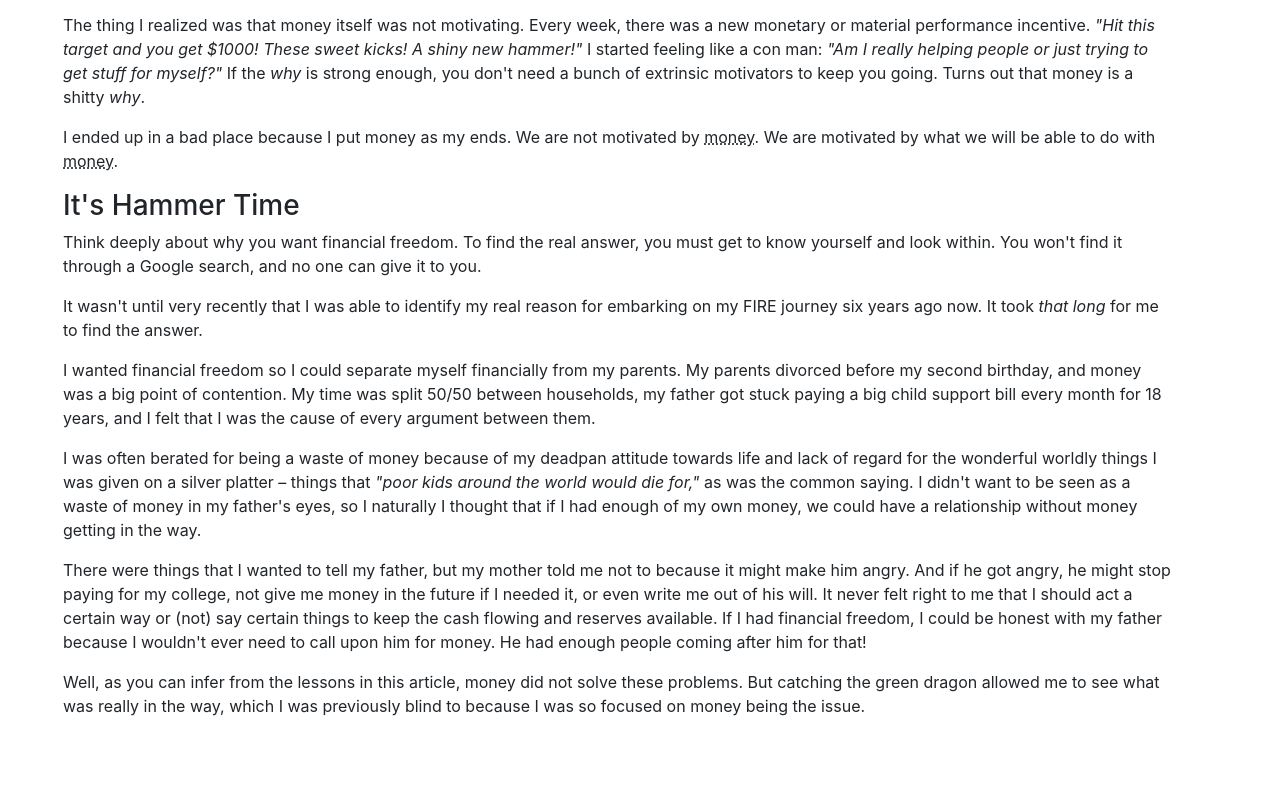
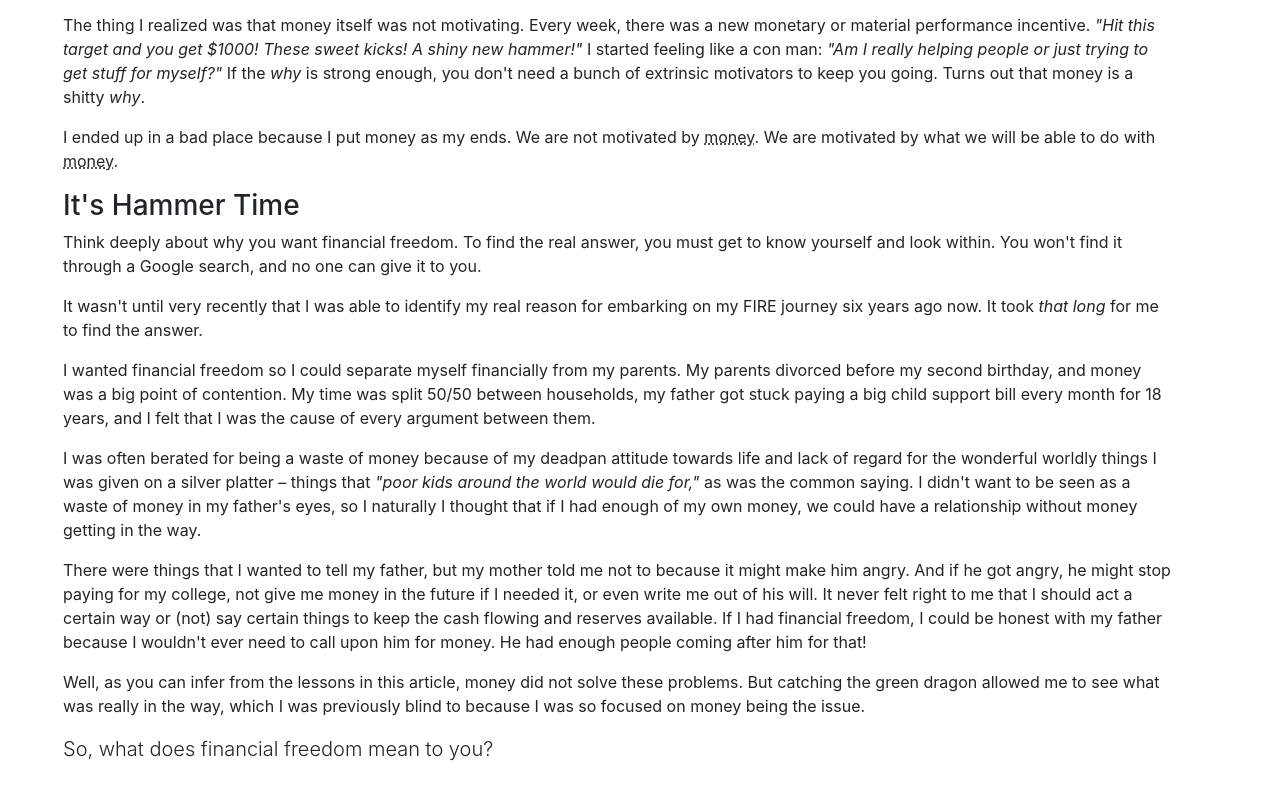
Before and after one commit to asodhani/righteousfinance, a website: page dist/blog/p002.html in a window 1280 px wide. Shown: the part 2291-3089 px from the top of the page. Before the commit the page ends 3057 px from the top, so only its background shows below. Drawn offline with nearby package versions, Linux system fonts and the light colour scheme; a web font is replaced by a local one.

Commit message:
Added Question at end of post

```diff
--- a/dist/blog/p002.html
+++ b/dist/blog/p002.html
@@ -117,6 +117,8 @@
 
         <p>Well, as you can infer from the lessons in this article, money did not solve these problems. But catching the green dragon allowed me to see what was really in the way, which I was previously blind to because I was so focused on money being the issue.</p>
 
+        <p class="lead">So, what does financial freedom mean to you?</p>
+
     </article>
 
 </body>
```
